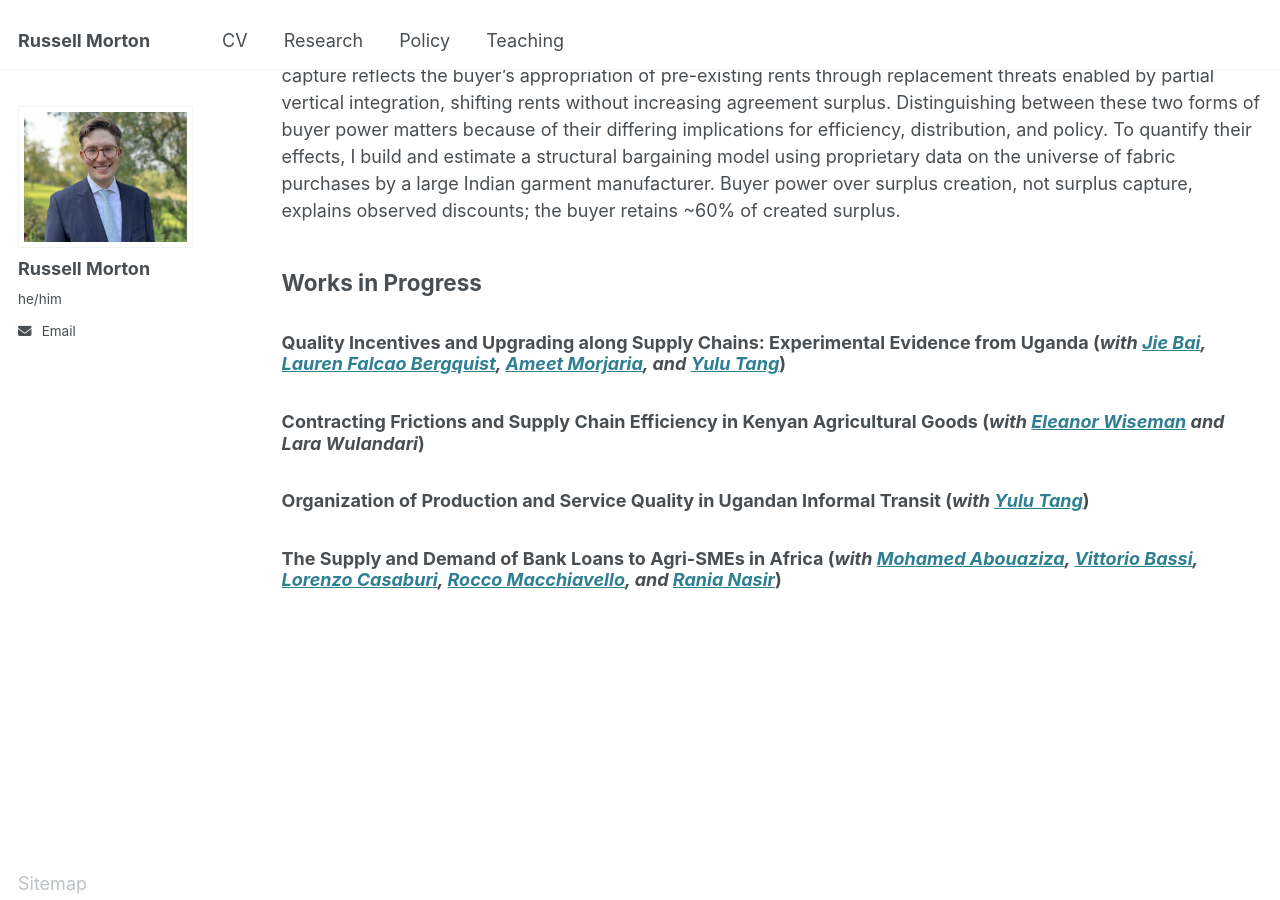
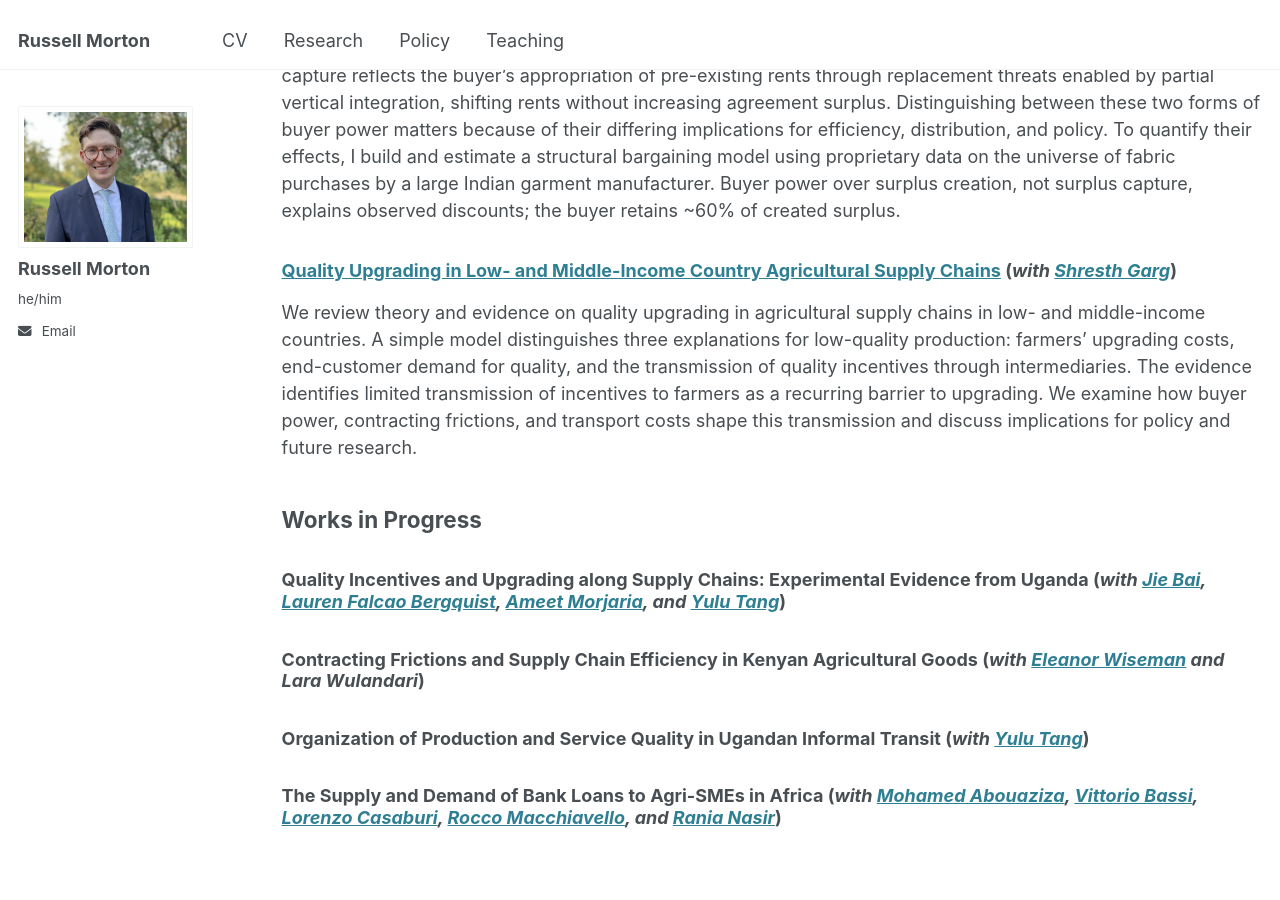
Before and after one commit to rpmorton/rpmorton.github.io, a Jekyll site: the page built from _pages/research.md, in a window 1280 px wide and 900 px high, scrolled down 355 px. Built offline with Jekyll 4.4.1, drawn with Linux system fonts in a browser that asks for light colours.

Commit message:
Add quality upgrading review with Shresth Garg
Add the paper title, draft link, coauthor website, and a brief summary under Working Papers.

```diff
--- a/_pages/research.md
+++ b/_pages/research.md
@@ -6,18 +6,30 @@ author_profile: true
 ---
 ## Working Papers
 
+
 ### [Value Creation and Value Capture in Indian Garment Sector Bargaining](https://drive.google.com/file/d/1SpxGm7bKFBeSrq-szBUWVIQKxTBr8SeM/view?usp=drive_link)
+
 
 Low prices paid by large exporters to suppliers in low- and middle-income countries raise concerns that gains from exporting are unequally distributed. I study how input prices reflect two distinct forms of buyer power arising from buyers' responses to frictions in input and supporting markets. Buyer power over surplus creation reflects the buyer's retention of surplus created when vertical contracts mitigate frictions, such as by providing quantity assurance or trade credit when external insurance or credit markets function poorly. Buyer power from surplus capture reflects the buyer's appropriation of pre-existing rents through replacement threats enabled by partial vertical integration, shifting rents without increasing agreement surplus. Distinguishing between these two forms of buyer power matters because of their differing implications for efficiency, distribution, and policy. To quantify their effects, I build and estimate a structural bargaining model using proprietary data on the universe of fabric purchases by a large Indian garment manufacturer. Buyer power over surplus creation, not surplus capture, explains observed discounts; the buyer retains ~60% of created surplus.
 
 
+
+### [Quality Upgrading in Low- and Middle-Income Country Agricultural Supply Chains](https://drive.google.com/file/d/1qo5S0Bbad6U2wY3rKloHUPPECAGDCPQC/view?usp=drive_link) (_with [Shresth Garg](https://shresth-garg.github.io/)_)
+
+We review theory and evidence on quality upgrading in agricultural supply chains in low- and middle-income countries. A simple model distinguishes three explanations for low-quality production: farmers' upgrading costs, end-customer demand for quality, and the transmission of quality incentives through intermediaries. The evidence identifies limited transmission of incentives to farmers as a recurring barrier to upgrading. We examine how buyer power, contracting frictions, and transport costs shape this transmission and discuss implications for policy and future research.
+
 ## Works in Progress
+
 
 ### Quality Incentives and Upgrading along Supply Chains: Experimental Evidence from Uganda (_with [Jie Bai](https://sites.google.com/site/jiebaiecon/home), [Lauren Falcao Bergquist](https://sites.google.com/site/laurenfbergquist), [Ameet Morjaria](https://sites.google.com/site/ameetmorjaria), and [Yulu Tang](https://sites.google.com/view/yulutang)_)
 
 
+
+
 ### Contracting Frictions and Supply Chain Efficiency in Kenyan Agricultural Goods  (_with [Eleanor Wiseman](https://www.eleanorwiseman.com/) and Lara Wulandari_)
+
 
 ### Organization of Production and Service Quality in Ugandan Informal Transit (_with [Yulu Tang](https://sites.google.com/view/yulutang)_)
 
+
 ### The Supply and Demand of Bank Loans to Agri-SMEs in Africa (_with [Mohamed Abouaziza](https://sites.google.com/view/mohamed-abouaziza), [Vittorio Bassi](http://www.vittoriobassi.com/), [Lorenzo Casaburi](https://www.econ.uzh.ch/en/people/faculty/casaburi.html), [Rocco Macchiavello](https://sites.google.com/site/roccomacchiavello/), and [Rania Nasir](https://www.theigc.org/people/rania-nasir)_)
```
